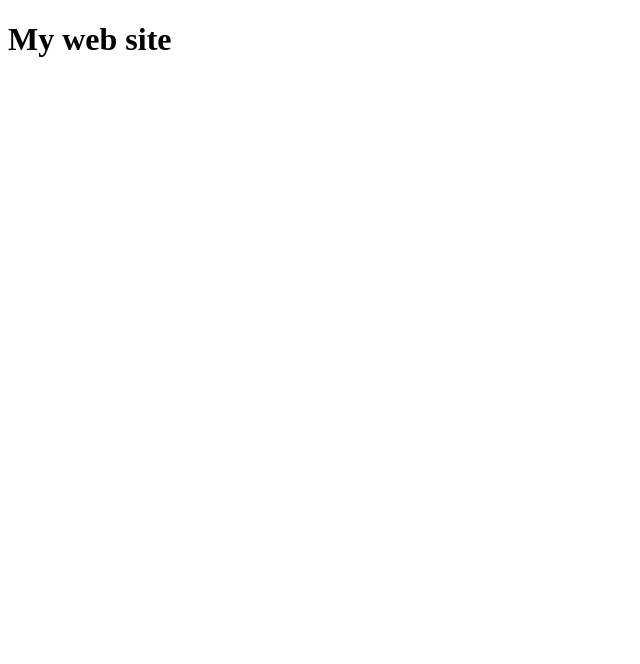
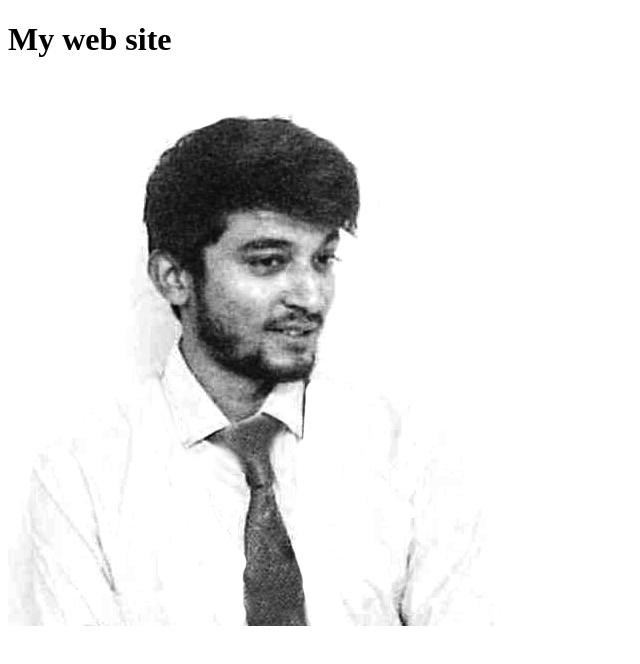
Before and after one commit to vikkyadav/vikkyadav.github.io, a plain HTML site: page index.html in a window 1280 px wide. Shown: the whole page, without its empty margins (0-640 px from the left). Drawn offline with Linux system fonts and the light colour scheme.

Commit message:
image added

```diff
--- a/index.html
+++ b/index.html
@@ -6,5 +6,6 @@
 </head>
 <body>
    <h1>My web site</h1>
+   <img src="img/me.png" />
 </body>
 </html>
```
Also changed, not shown: img/me.png (added), 1 other file.
